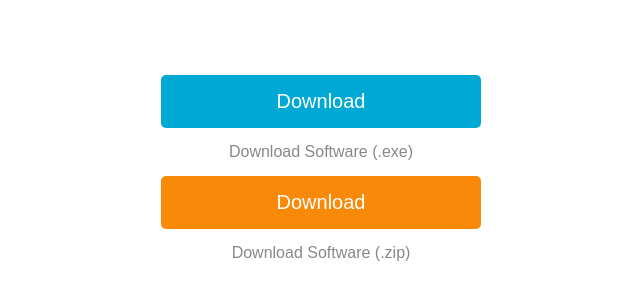
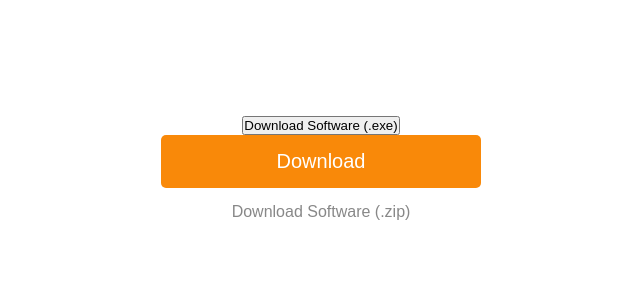
Before and after one commit to lockmasternoah/cool-download-button, a plain HTML site: page index.html in a window 1280 px wide. Shown: the part 224-524 px from the top of the page, without its empty margins (319-959 px from the left). Drawn offline with Linux system fonts and the light colour scheme.

Commit message:
Update index.html

```diff
--- a/index.html
+++ b/index.html
@@ -8,10 +8,7 @@
     <link rel="stylesheet" href="style.css">
 </head>
 <body>
-    <a href="demo_soft.exe" download>
-        Download
-    </a>
-    <p>Download Software (.exe)</p>
+    <button href="demo_soft.exe" class="btn-1" download>Download Software (.exe)</button>
 
     <a href="demo.zip" class="btn-2" download>
         Download
```
